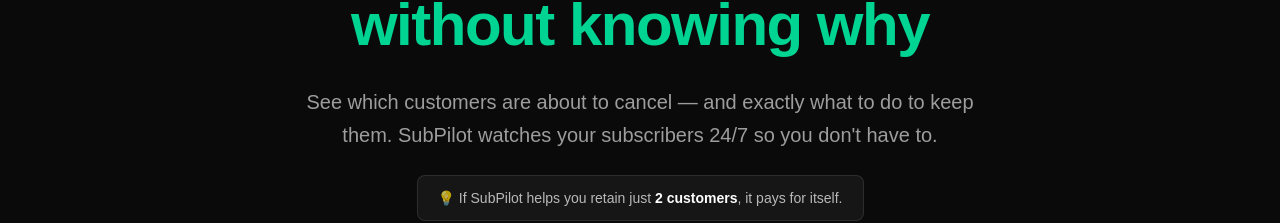
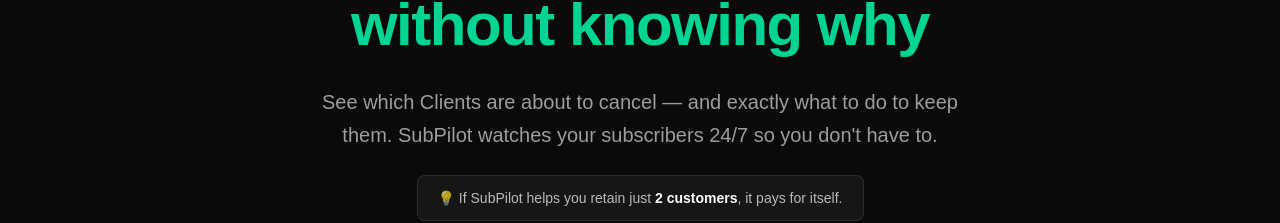
Before and after one commit to roqeebyah-sys/subpilot, a Next.js app: page / in a window 1280 px wide. Shown: the part 327-550 px from the top of the page. Built offline with nearby package versions, Linux system fonts and the light colour scheme.

Commit message:
trigger redeploy

```diff
--- a/app/page.tsx
+++ b/app/page.tsx
@@ -44,7 +44,7 @@
         </h1>
 
         <p className="text-xl text-white/60 max-w-2xl mx-auto mb-6 leading-relaxed">
-          See which customers are about to cancel — and exactly what to do to keep them.
+          See which Clients are about to cancel — and exactly what to do to keep them.
           SubPilot watches your subscribers 24/7 so you don't have to.
         </p>
 
```
